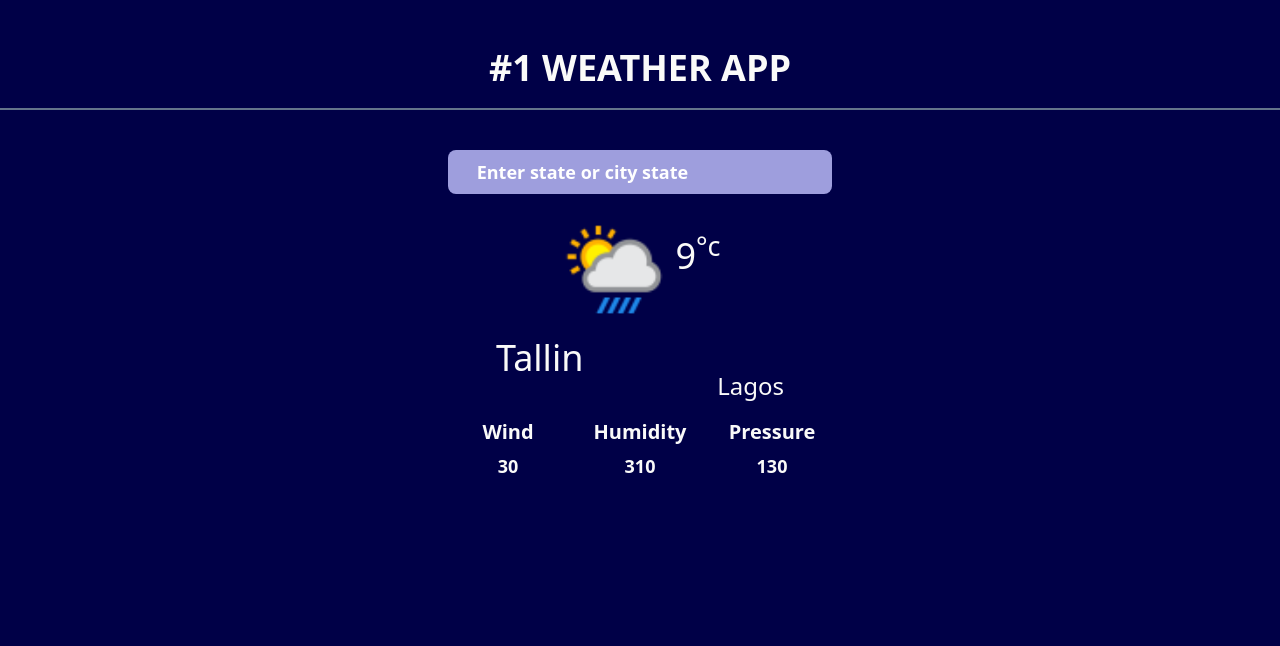
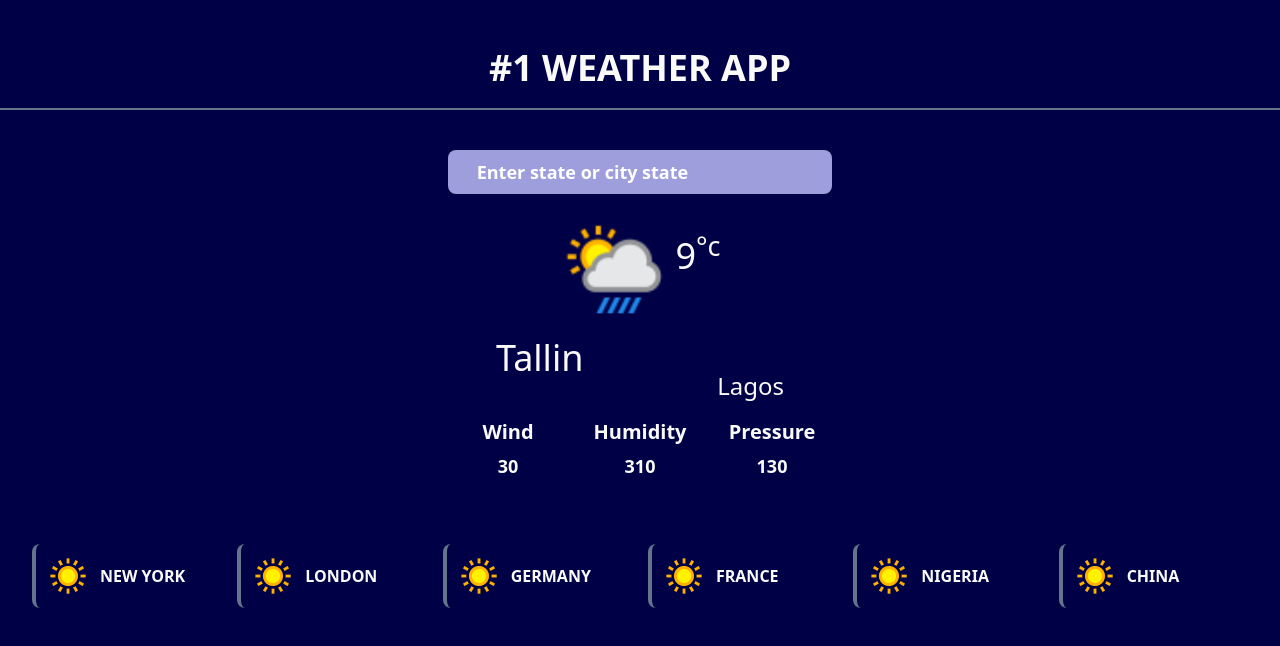
Before and after one commit to tysoab/-1-weather-app, a React (Vite) app: page / in a window 1280 px wide. Shown: the top 646 px of the page. Built offline with nearby package versions, Linux system fonts and the light colour scheme.

Commit message:
add footer

```diff
--- a/src/components/Home.jsx
+++ b/src/components/Home.jsx
@@ -5,8 +5,8 @@ import img_2 from "../assets/305.png";
 
 export default function Home() {
   return (
-    <div className="mt-12">
-      <h1 className="text-center text-2xl md:text-4xl font-bold uppercase border-b-2 border-b-slate-500 pb-5">
+    <div>
+      <h1 className="mt-12 text-center text-2xl md:text-4xl font-bold uppercase border-b-2 border-b-slate-500 pb-5">
         #1 Weather App
       </h1>
 
@@ -42,6 +42,38 @@ export default function Home() {
           </div>
         </div>
       </main>
+
+      <footer
+        className="px-8 py-4 mt-12 grid gap-4 items-center"
+        style={{
+          gridTemplateColumns: "repeat(auto-fit, minmax(130px, 1fr))",
+        }}
+      >
+        <div className="flex items-center text-md md:text-xl font-semibold border-l-4 border-l-slate-500 rounded-lg">
+          <img src={img_1} alt="" />
+          <small>NEW YORK</small>
+        </div>
+        <div className="flex items-center text-md md:text-xl font-semibold border-l-4 border-l-slate-500 rounded-lg">
+          <img src={img_1} alt="" />
+          <small>LONDON</small>
+        </div>
+        <div className="flex items-center text-md md:text-xl font-semibold border-l-4 border-l-slate-500 rounded-lg">
+          <img src={img_1} alt="" />
+          <small>GERMANY</small>
+        </div>
+        <div className="flex items-center text-md md:text-xl font-semibold border-l-4 border-l-slate-500 rounded-lg">
+          <img src={img_1} alt="" />
+          <small>FRANCE</small>
+        </div>
+        <div className="flex items-center text-md md:text-xl font-semibold border-l-4 border-l-slate-500 rounded-lg">
+          <img src={img_1} alt="" />
+          <small>NIGERIA</small>
+        </div>
+        <div className="flex items-center text-md md:text-xl font-semibold border-l-4 border-l-slate-500 rounded-lg">
+          <img src={img_1} alt="" />
+          <small>CHINA</small>
+        </div>
+      </footer>
     </div>
   );
 }
```
